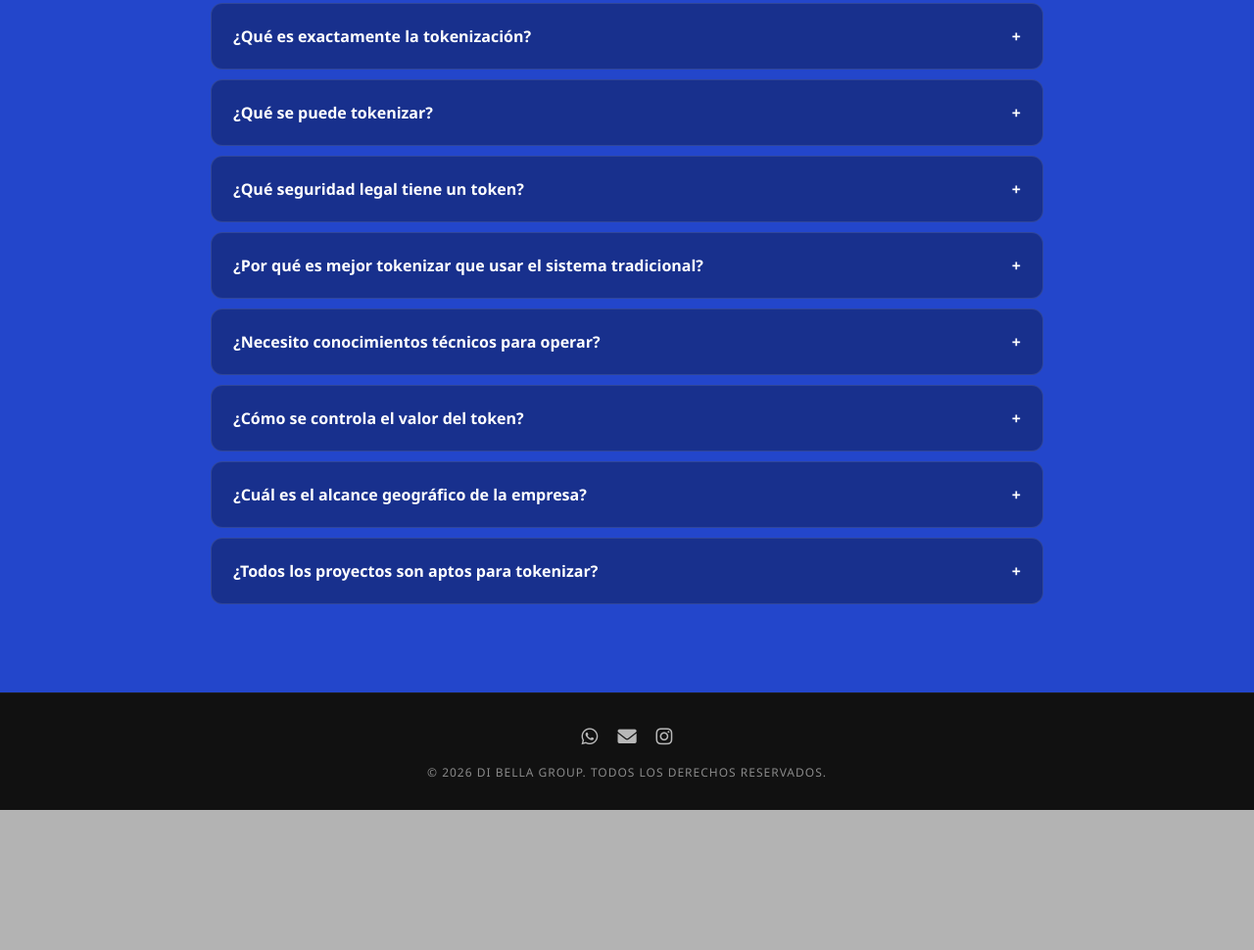
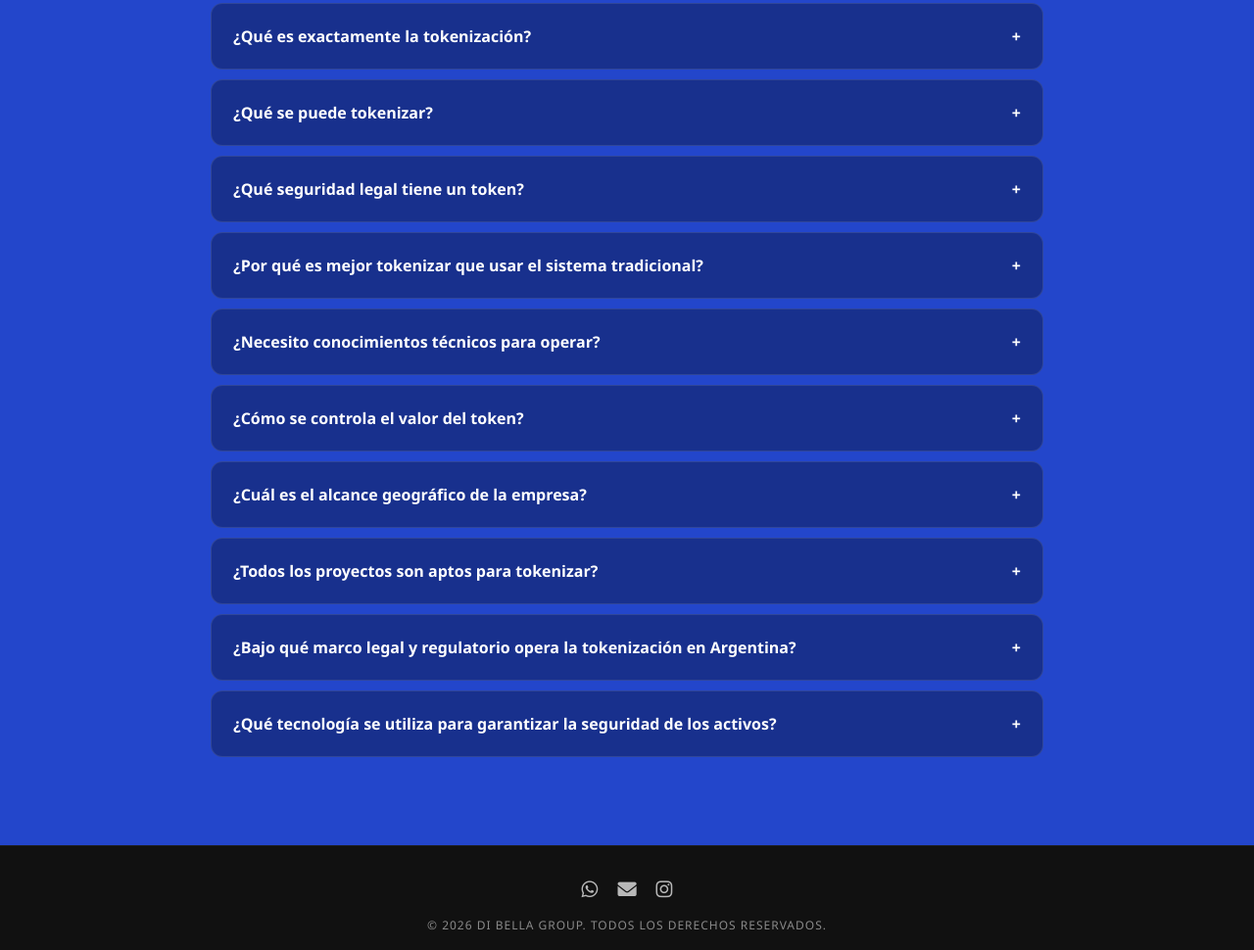
Before and after one commit to NFWebStudio/DibellaGroup, a plain HTML site: page index.html in a window 1280 px wide. Shown: the part 228-1198 px from the top of the page at 98% size. Before the commit the page ends 1055 px from the top, so only its background shows below. Drawn offline with Linux system fonts and the light colour scheme.

Commit message:
index.html

```diff
--- a/index.html
+++ b/index.html
@@ -345,6 +345,14 @@
                             <button class="faq-btn" onclick="toggleFaq(this)">¿Todos los proyectos son aptos para tokenizar?<span>+</span></button>
                             <div class="faq-text"><p>No. Por eso, nuestro primer paso es siempre una auditoría de viabilidad. Solo avanzamos con proyectos que tengan un respaldo sólido y un potencial real. Cada solución que entregamos es 100% personalizada, ajustada a los objetivos específicos de cada cliente y a la naturaleza de su activo.</p></div>
                         </div>
+                        <div class="faq-item">
+                            <button class="faq-btn" onclick="toggleFaq(this)">¿Bajo qué marco legal y regulatorio opera la tokenización en Argentina?<span>+</span></button>
+                            <div class="faq-text"><p>La tokenización de activos reales (RWA) en nuestro país está regulada por la Comisión Nacional de Valores (CNV). Específicamente, nos alineamos a la Resolución General 1069/2025, la cual establece el marco normativo para la emisión de valores negociables digitales. Esto garantiza que cada proyecto cuente con la seguridad jurídica necesaria, transparencia en la oferta y el cumplimiento de las normativas vigentes del mercado de capitales argentino.</p></div>
+                        </div>
+                        <div class="faq-item">
+                            <button class="faq-btn" onclick="toggleFaq(this)"> ¿Qué tecnología se utiliza para garantizar la seguridad de los activos?<span>+</span></button>
+                            <div class="faq-text"><p>Utilizamos tecnología Blockchain, que funciona como un registro digital inmutable y descentralizado. Cada activo se transforma en un "token" mediante Smart Contracts (contratos inteligentes), lo que permite auditar en tiempo real la propiedad, evitar duplicaciones y garantizar que las transacciones sean seguras, rápidas y sin intermediarios innecesarios. Esta tecnología es la misma que utilizan las principales instituciones financieras del mundo para la digitalización de activos reales.</p></div>
+                        </div>
                     </div>
                 </div>
             </div>
```
